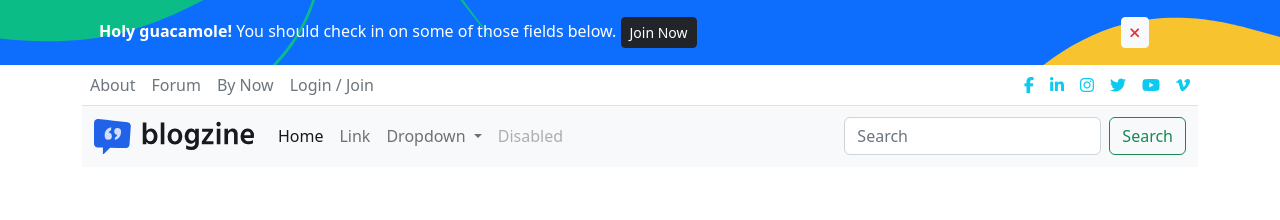
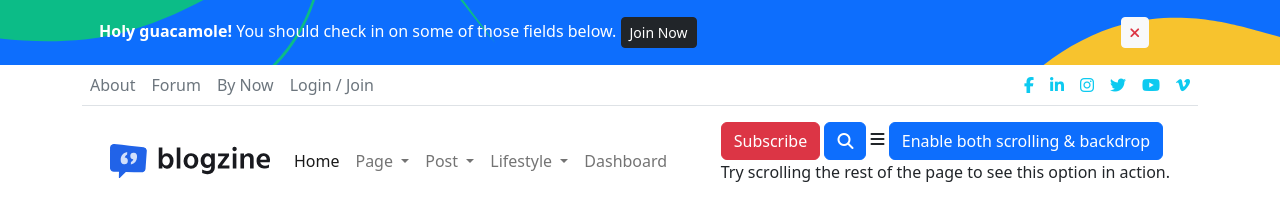
Before and after one commit to Abdur-Shobur/the-exclusive, a plain HTML site: page index.html in a window 1280 px wide. Drawn offline with nearby package versions, Linux system fonts and the light colour scheme.

Commit message:
offcanvas is not working

```diff
--- a/index.html
+++ b/index.html
@@ -146,7 +146,7 @@
         </div>
         <!-- main Nav bar  -->
         <div class="main_nav">
-          <nav class="navbar navbar-expand-lg navbar-light bg-light">
+          <nav class="navbar navbar-expand-lg p-3">
             <div class="container-fluid">
               <!-- logo  -->
               <a class="navbar-brand" href="#">
@@ -172,8 +172,30 @@
                       >Home</a
                     >
                   </li>
-                  <li class="nav-item">
-                    <a class="nav-link" href="#">Link</a>
+
+                  <li class="nav-item dropdown">
+                    <a
+                      class="nav-link dropdown-toggle"
+                      href="#"
+                      id="navbarDropdown"
+                      role="button"
+                      data-bs-toggle="dropdown"
+                      aria-expanded="false"
+                    >
+                      Page
+                    </a>
+                    <ul class="dropdown-menu" aria-labelledby="navbarDropdown">
+                      <li><a class="dropdown-item" href="#">Action</a></li>
+                      <li>
+                        <a class="dropdown-item" href="#">Another action</a>
+                      </li>
+                      <li><hr class="dropdown-divider" /></li>
+                      <li>
+                        <a class="dropdown-item" href="#"
+                          >Something else here</a
+                        >
+                      </li>
+                    </ul>
                   </li>
                   <li class="nav-item dropdown">
                     <a
@@ -184,7 +206,31 @@
                       data-bs-toggle="dropdown"
                       aria-expanded="false"
                     >
-                      Dropdown
+                      Post
+                    </a>
+                    <ul class="dropdown-menu" aria-labelledby="navbarDropdown">
+                      <li><a class="dropdown-item" href="#">Action</a></li>
+                      <li>
+                        <a class="dropdown-item" href="#">Another action</a>
+                      </li>
+                      <li><hr class="dropdown-divider" /></li>
+                      <li>
+                        <a class="dropdown-item" href="#"
+                          >Something else here</a
+                        >
+                      </li>
+                    </ul>
+                  </li>
+                  <li class="nav-item dropdown">
+                    <a
+                      class="nav-link dropdown-toggle"
+                      href="#"
+                      id="navbarDropdown"
+                      role="button"
+                      data-bs-toggle="dropdown"
+                      aria-expanded="false"
+                    >
+                      Lifestyle
                     </a>
                     <ul class="dropdown-menu" aria-labelledby="navbarDropdown">
                       <li><a class="dropdown-item" href="#">Action</a></li>
@@ -200,26 +246,57 @@
                     </ul>
                   </li>
                   <li class="nav-item">
-                    <a
-                      class="nav-link disabled"
-                      href="#"
-                      tabindex="-1"
-                      aria-disabled="true"
-                      >Disabled</a
-                    >
+                    <a class="nav-link" href="#">Dashboard</a>
                   </li>
                 </ul>
-                <form class="d-flex">
-                  <input
-                    class="form-control me-2"
-                    type="search"
-                    placeholder="Search"
-                    aria-label="Search"
-                  />
-                  <button class="btn btn-outline-success" type="submit">
-                    Search
-                  </button>
-                </form>
+                <!-- right sub and secarch icon  -->
+                <div class="sub_search_btn">
+                  <button class="btn btn-danger">Subscribe</button>
+
+                  <span><!-- Button trigger modal -->
+                    <button type="button" class="btn btn-primary" data-bs-toggle="modal" data-bs-target="#exampleModal">
+                      <i class="fas fa-search "></i>
+                    </button>
+
+                    <!-- Modal -->
+                    <div class="modal fade" id="exampleModal" tabindex="-1" aria-labelledby="exampleModalLabel" aria-hidden="true">
+                      <div class="modal-dialog">
+                        <div class="modal-content">
+                          <div class="modal-header">
+                            <h5 class="modal-title text-info" id="exampleModalLabel">Search What you want</h5>
+                            <button type="button" class="btn btn-danger" data-bs-dismiss="modal" aria-label="Close">
+                              <i class="fas fa-times"></i>
+                            </button>
+                          </div>
+                          <div class="modal-body">
+                            <form class="d-flex" role="search">
+                              <input class="form-control me-2" type="search" placeholder="Search" aria-label="Search">
+                              <button class="btn btn-outline-success" type="submit">Search</button>
+                            </form>
+
+                          </div>
+                          <div class="modal-footer">
+                            <button type="button" class="btn btn-info text-white" data-bs-dismiss="modal">Close</button>
+                          </div>
+                        </div>
+                      </div>
+                    </div>
+                    </span>
+                    <span><i class="fas fa-bars"></i></span>
+                    <span>
+                      <button class="btn btn-primary" type="button" data-bs-toggle="offcanvas" data-bs-target="#offcanvasWithBothOptions" aria-controls="offcanvasWithBothOptions">Enable both scrolling & backdrop</button>
+
+                          <div class="offcanvas offcanvas-start" data-bs-scroll="true" tabindex="-1" id="offcanvasWithBothOptions" aria-labelledby="offcanvasWithBothOptionsLabel">
+                            <div class="offcanvas-header">
+                              <h5 class="offcanvas-title" id="offcanvasWithBothOptionsLabel">Backdrop with scrolling</h5>
+                              <button type="button" class="btn-close" data-bs-dismiss="offcanvas" aria-label="Close"></button>
+                            </div>
+                            <div class="offcanvas-body">
+                              <p>Try scrolling the rest of the page to see this option in action.</p>
+                            </div>
+                          </div>
+                    </span>
+                </div>
               </div>
             </div>
           </nav>
```
